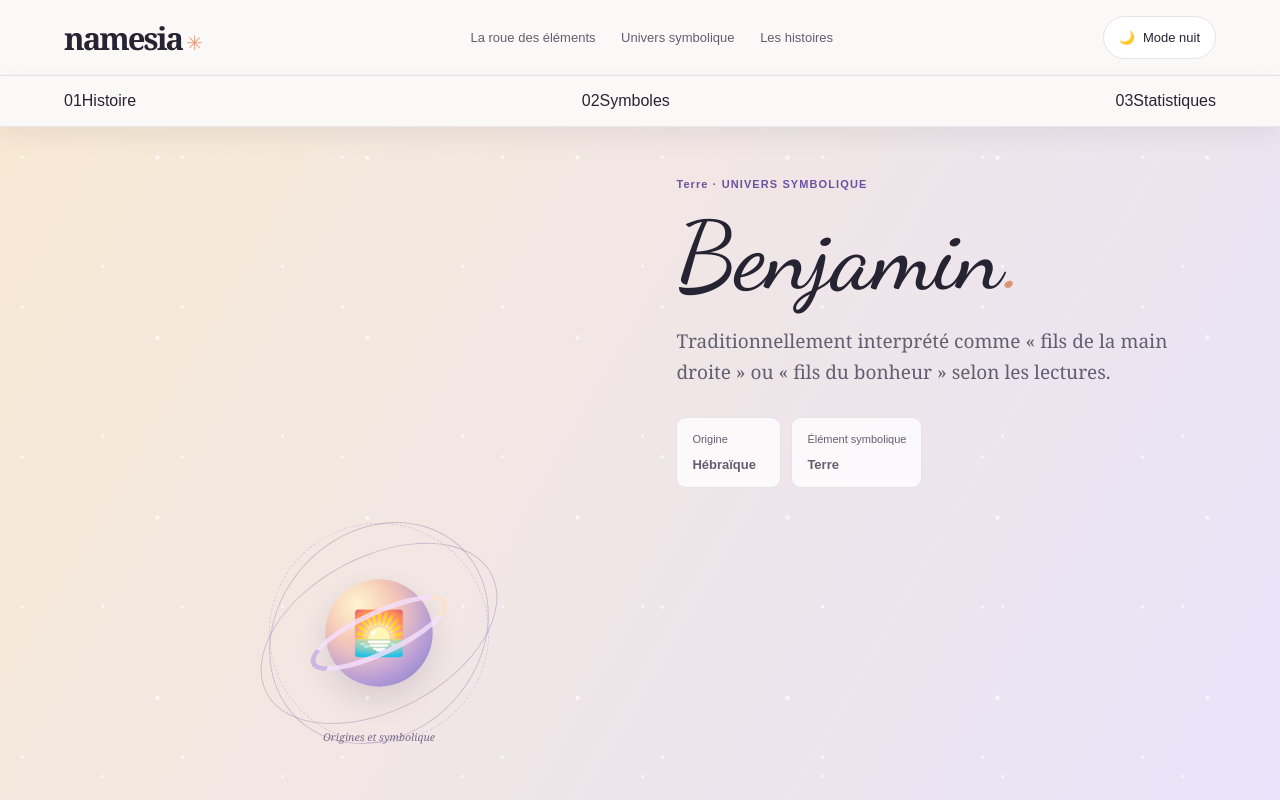
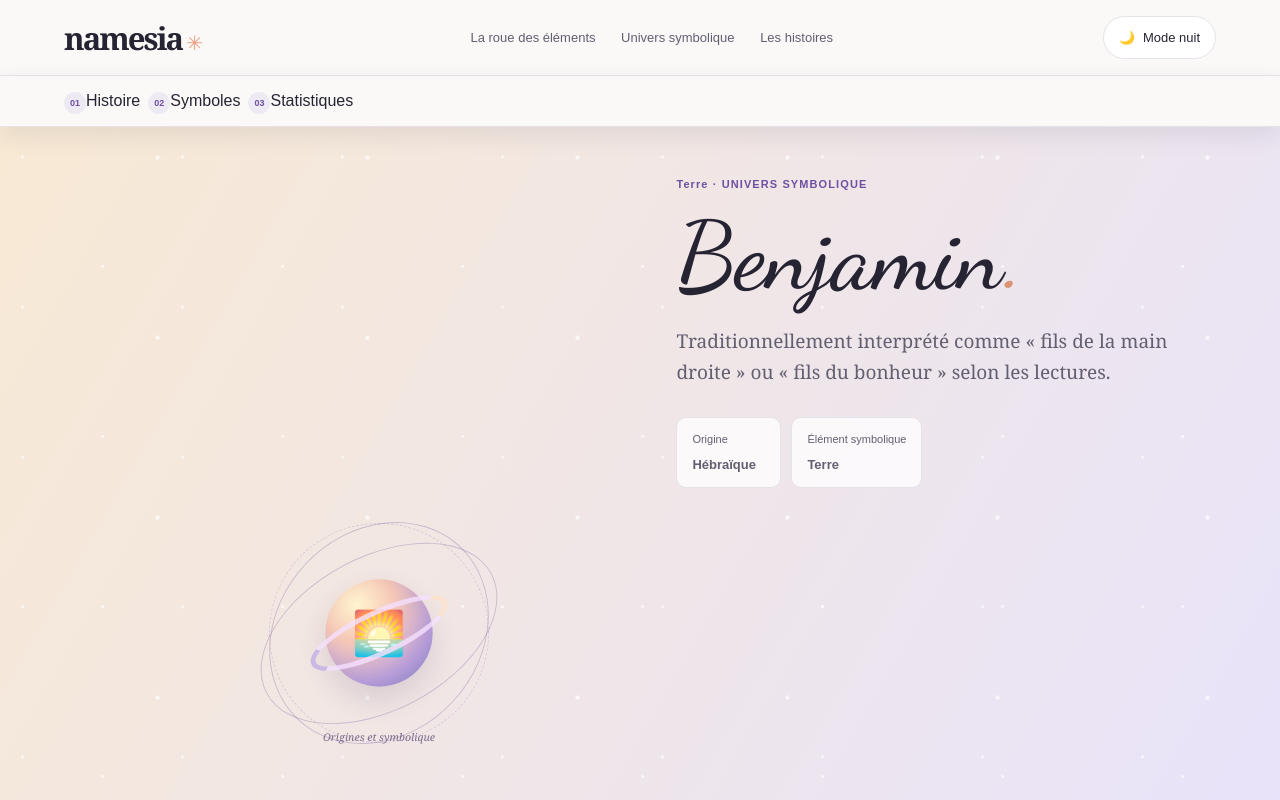
Before and after one commit to Nabouna32/Names, a Next.js app: page /prenoms/benjamin in a window 1280 px wide. Shown: the top 800 px of the page. Built offline with nearby package versions, Linux system fonts and the light colour scheme.

Commit message:
Rendre la navigation sticky opaque et colorée

```diff
--- a/src/app/layout-conventions.css
+++ b/src/app/layout-conventions.css
@@ -63,74 +63,34 @@
   white-space: nowrap;
 }
 
-/* Sticky navigation is constrained by .profile-page, so it releases before the footer. */
+/* The breadcrumb belongs to the hero; only section anchors remain sticky. */
 .profile-page-topline {
-  position: sticky;
-  top: 0;
-  z-index: 20;
-  width: 100%;
-  margin: 0;
-  padding: 12px max(5%, calc((100% - 1190px) / 2));
-  display: flex;
-  align-items: center;
-  justify-content: space-between;
-  gap: 20px;
-  border-bottom: 1px solid color-mix(in srgb, var(--line) 82%, transparent);
-  background: color-mix(in srgb, var(--bg) 90%, transparent);
-  -webkit-backdrop-filter: blur(18px);
-  backdrop-filter: blur(18px);
-  box-shadow: 0 8px 24px color-mix(in srgb, var(--ink) 7%, transparent);
+  position: sticky; top: 0; z-index: 20; display: flex; align-items: center; gap: 8px;
+  width: 100%; margin: 0; padding: 12px max(5%, calc((100% - 1190px) / 2));
+  border-bottom: 1px solid var(--line); background: var(--bg);
+  box-shadow: 0 8px 24px color-mix(in srgb, var(--ink) 9%, transparent);
 }
-
-.profile-breadcrumb,
-.profile-section-nav {
-  display: flex;
-  align-items: center;
-  font-size: 12px;
+.profile-section-nav a {
+  display: inline-flex; min-height: 42px; align-items: center; justify-content: center; gap: 8px;
+  padding: 8px 15px 8px 9px; border: 1px solid var(--line); border-radius: 999px;
+  background: var(--paper); color: var(--muted); font-size: 12px; font-weight: 650; white-space: nowrap;
+  transition: color 180ms ease, background-color 180ms ease, border-color 180ms ease, box-shadow 180ms ease, transform 180ms ease;
 }
-
-.profile-breadcrumb {
-  min-width: 0;
-  gap: 10px;
-  color: var(--muted);
-  white-space: nowrap;
+.profile-section-nav-number {
+  display: inline-grid; width: 22px; height: 22px; flex: 0 0 auto; place-items: center;
+  border-radius: 50%; background: color-mix(in srgb, var(--accent) 12%, var(--paper));
+  color: var(--accent); font-size: 9px; font-weight: 800;
 }
-
-.profile-breadcrumb [aria-current="page"] {
-  overflow: hidden;
-  max-width: 180px;
-  color: var(--ink);
-  font-weight: 600;
-  text-overflow: ellipsis;
+.profile-section-nav a:hover {
+  border-color: color-mix(in srgb, var(--accent) 45%, var(--line));
+  background: color-mix(in srgb, var(--accent) 7%, var(--paper)); color: var(--accent); transform: translateY(-1px);
 }
-
-.profile-section-nav {
-  flex: 0 0 auto;
-  gap: 6px;
-  color: var(--muted);
-  white-space: nowrap;
+.profile-section-nav a.is-active {
+  border-color: var(--accent); background: var(--accent); color: var(--bg);
+  box-shadow: 0 5px 14px color-mix(in srgb, var(--accent) 25%, transparent);
 }
-
-.profile-section-nav a {
-  display: inline-flex;
-  min-height: 38px;
-  align-items: center;
-  justify-content: center;
-  padding: 8px 13px;
-  border: 1px solid transparent;
-  border-radius: 999px;
-}
-
-.profile-section-nav a:hover {
-  border-color: var(--line);
-  background: var(--paper);
-}
-
-.profile-section-nav a.is-active {
-  border-color: color-mix(in srgb, var(--accent) 24%, transparent);
-  background: color-mix(in srgb, var(--accent) 13%, var(--paper));
-  color: var(--accent);
-  font-weight: 700;
+.profile-section-nav a.is-active .profile-section-nav-number {
+  background: color-mix(in srgb, var(--bg) 18%, transparent); color: inherit;
 }
 
 .profile-section[id] {
@@ -259,3 +219,21 @@
     transition: none;
   }
 }
+
+
+/* Breadcrumb in the name hero; only section links remain sticky. */
+.profile-breadcrumb { display:flex; align-items:center; gap:10px; margin:0 0 22px; color:var(--muted); font-size:12px; white-space:nowrap; }
+.profile-breadcrumb a { display:inline-flex; align-items:center; gap:5px; }
+.profile-breadcrumb a:first-child { color:var(--accent); }
+.profile-breadcrumb [aria-current="page"] { overflow:hidden; max-width:180px; color:var(--ink); font-weight:600; text-overflow:ellipsis; }
+@media (max-width:760px) {
+  .profile-page-topline { gap:7px; overflow-x:auto; padding:9px 5% 10px; overscroll-behavior-inline:contain; scrollbar-width:none; scroll-snap-type:x proximity; }
+  .profile-page-topline::-webkit-scrollbar { display:none; }
+  .profile-section-nav-number { width:20px; height:20px; }
+  .profile-section-nav a { min-height:40px; flex:0 0 auto; gap:7px; padding:7px 12px 7px 8px; scroll-snap-align:start; font-size:11px; }
+  .profile-breadcrumb { gap:7px; margin-bottom:18px; font-size:11px; }
+  .profile-breadcrumb [aria-current="page"] { max-width:42vw; }
+}
+@media (prefers-reduced-motion: reduce) {
+  .profile-section-nav a { transition:none; }
+}
```
